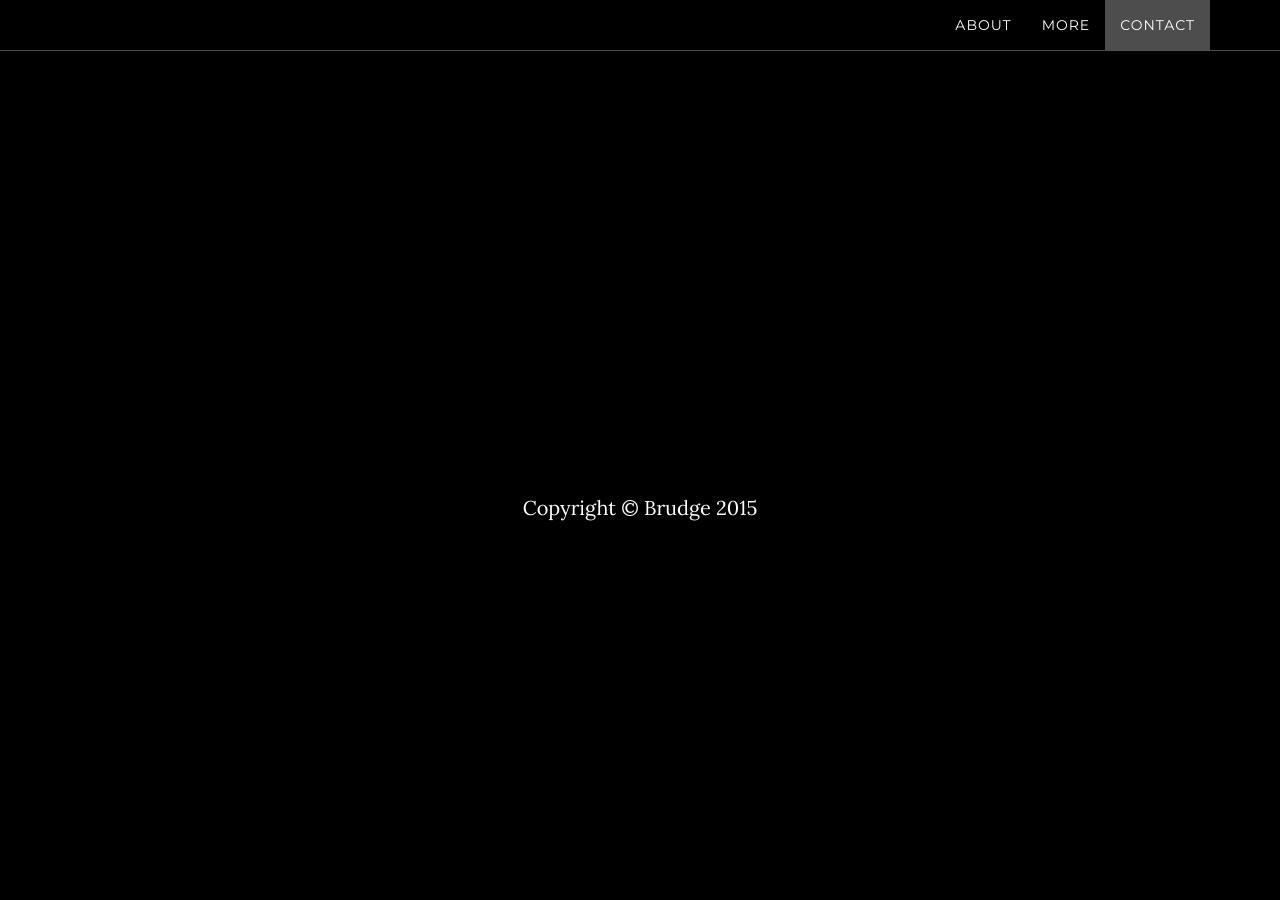
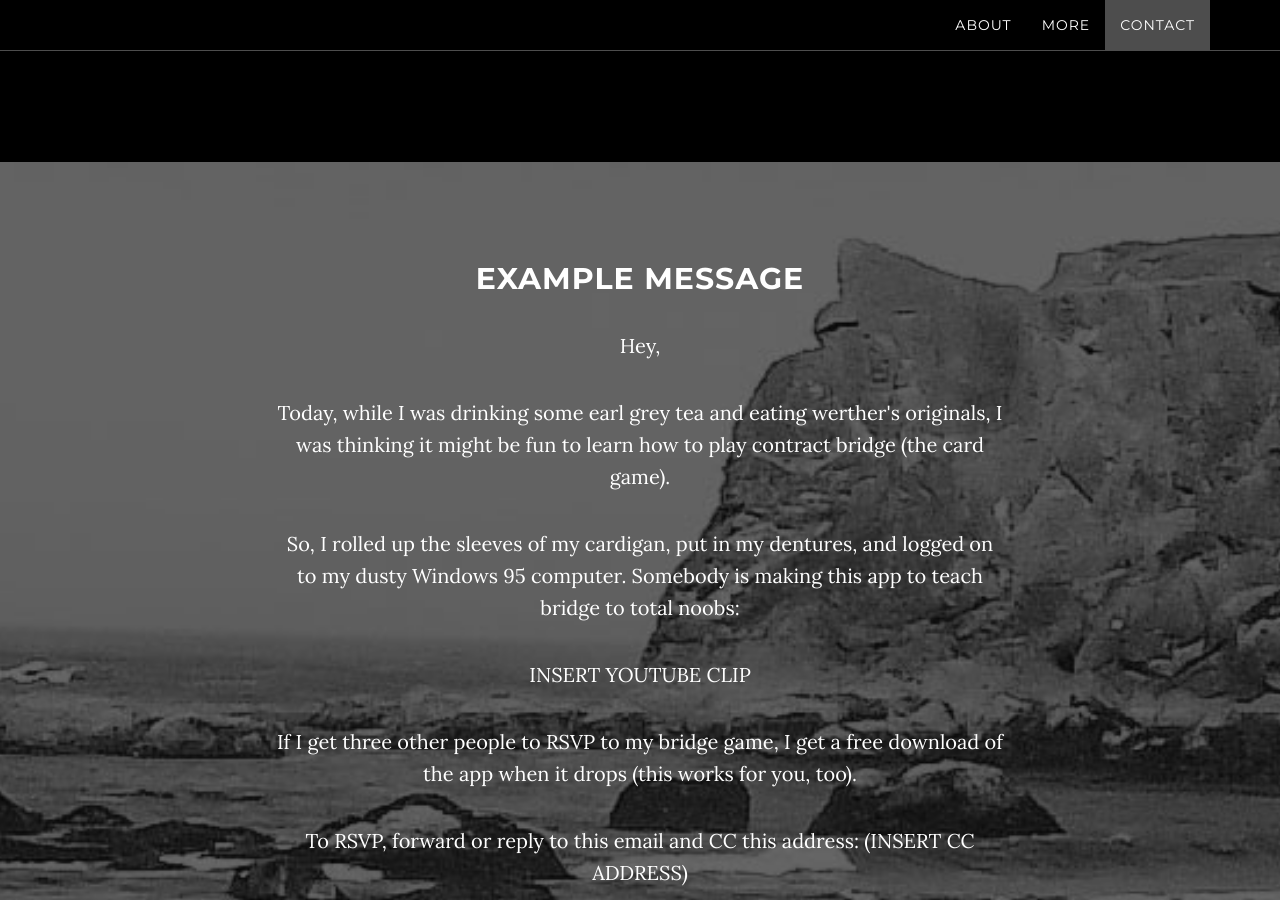
Before and after one commit to the-ted/brudge, a Jekyll site: the page built from index.html, in a window 1280 px wide and 900 px high, scrolled down 2908 px. Built offline with Jekyll 4.4.1, drawn with Linux system fonts in a browser that asks for light colours; before the commit the page ends 3482 px from its top, so only the background shows below that.

Commit message:
Added example email section

```diff
--- a/_includes/about.html
+++ b/_includes/about.html
@@ -7,6 +7,9 @@
                 <p>The Jekyll version is brought to you by <a href="https://github.com/jeromelachaud">Jerome Lachaud</a></p>
                 <p>This theme features stock photos by <a href="http://gratisography.com/">Gratisography</a> along with a custom Google Maps skin courtesy of <a href="http://snazzymaps.com/">Snazzy Maps</a>.</p>
                 <p>Grayscale includes full HTML, CSS, and custom JavaScript files along with LESS files for easy customization.</p>
+		<a href="#more" class="btn btn-circle page-scroll">
+                            <i class="fa fa-angle-double-down animated"></i>
+                        </a>
             </div>
         </div>
     </section>
--- /dev/null
+++ b/_includes/example.html
@@ -0,0 +1,23 @@
+    <!-- Download Section -->
+    <section id="example" class="content-section text-center">
+        <div class="download-section">
+            <div class="container">
+                <div class="col-lg-8 col-lg-offset-2">
+                    <h2>Example Message</h2>
+                    <p>Hey,</p>
+
+		      <p>Today, while I was drinking some earl grey tea and eating werther's originals, I was thinking it might be fun to learn how to play contract bridge (the card game).</p>
+
+		      <p>So, I rolled up the sleeves of my cardigan, put in my dentures, and logged on to my dusty Windows 95 computer. Somebody is making this app to teach bridge to total noobs:</p>
+
+		      <p>INSERT YOUTUBE CLIP</p>
+
+		      <p>If I get three other people to RSVP to my bridge game, I get a free download of the app when it drops (this works for you, too).</p>
+
+		      <p>To RSVP, forward or reply to this email and CC this address: (INSERT CC ADDRESS)</p>
+
+		      <p>Cheerio</p>
+                </div>
+            </div>
+        </div>
+    </section>
--- a/_includes/more.html
+++ b/_includes/more.html
@@ -5,6 +5,10 @@
                 <div class="col-lg-8 col-lg-offset-2">
                     <h2>More</h2>
                     <p>The hardest thing about bridge is getting people to play with you. Send an email to your friends, and CC INSERT EMAIL ADDRESS. If three of them forward on the message, you'll get a free download when the app hits the store.</p>
+		    <a href="#example" class="btn btn-circle page-scroll">
+                            <i class="fa fa-angle-double-down animated"></i>
+                        </a>
+
                 </div>
             </div>
         </div>
--- a/_layouts/default.html
+++ b/_layouts/default.html
@@ -7,6 +7,7 @@
     {% include about.html %}
     {% include more.html %}
     {% include contact.html %}
+    {% include example.html %}
     {% include map.html %}
     {% include footer.html %}
     {% include js.html %}
```
